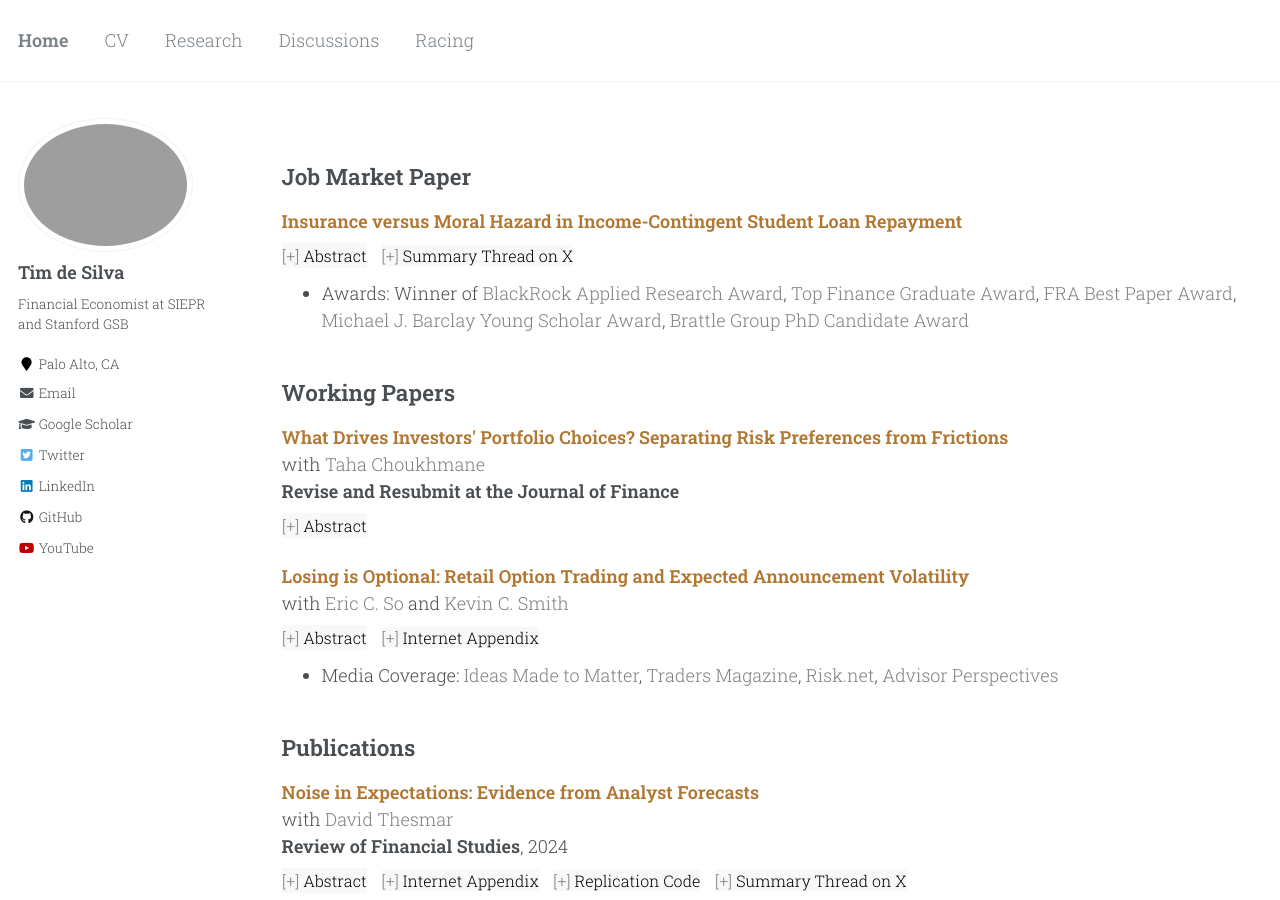
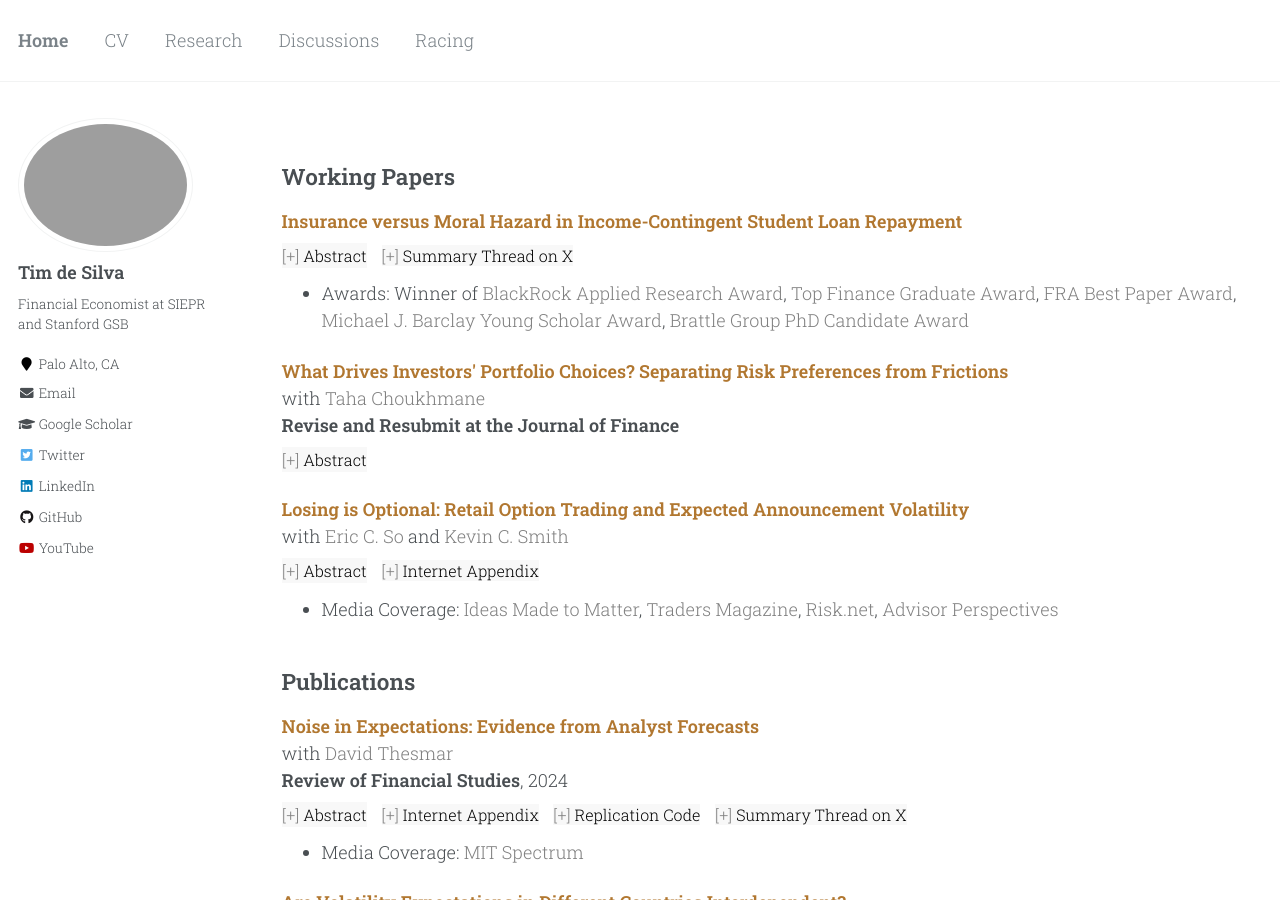
Before and after one commit to timhdesilva/timhdesilva.github.io, a Jekyll site: the page built from _pages/research.html, in a window 1280 px wide and 900 px high. Built offline with Jekyll 4.4.1, drawn with Linux system fonts in a browser that asks for light colours.

Commit message:
update research

```diff
--- a/_pages/research.html
+++ b/_pages/research.html
@@ -55,7 +55,7 @@ author_profile: true
 
 <!-----------------------------------------------------------CONTENT---------------------------------------------------------------->
 
-<h2 id="job-market-paper">Job Market Paper</h2>
+<h2 id="working-papers">Working Papers</h2>
 
 <p>
   <a style="text-decoration:none; color:rgb(177, 119, 48); font-weight:bold" href="http://timhdesilva.github.io/files/papers/jmp_deSilva.pdf">Insurance versus Moral Hazard in Income-Contingent Student Loan Repayment</a>
```
Also changed, not shown: other parts of _pages/research.html (+0 -2 lines). Lines whose indentation alone changed are shown as unchanged.
